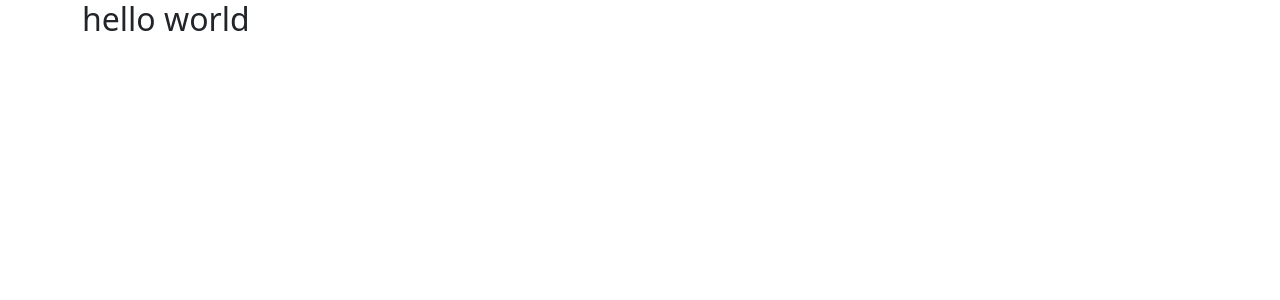
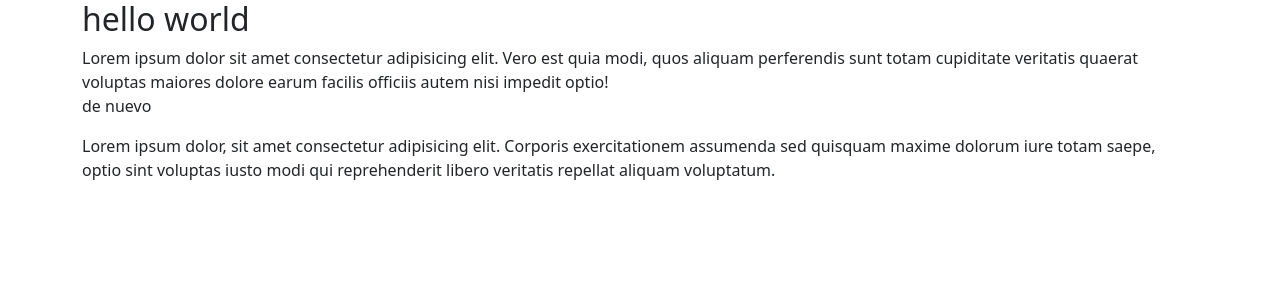
Before and after one commit to alejoP19/crud-Git, a PHP site: page / in a window 1280 px wide. Before the commit the part shown is almost empty. Shown: the top 300 px of the page. Run offline with PHP 8.4, Linux system fonts and the light colour scheme.

Commit message:
add texts

```diff
--- a/index.php
+++ b/index.php
@@ -12,6 +12,11 @@ include_once 'views/main/partials/header.php';
 </head>
 <body>
     <h2>hello world</h2>
+    Lorem ipsum dolor sit amet consectetur adipisicing elit. Vero est quia modi, quos aliquam perferendis sunt totam cupiditate veritatis quaerat voluptas maiores dolore earum facilis officiis autem nisi impedit optio!
+    <p>de nuevo</p>
+    <div>
+        <p>Lorem ipsum dolor, sit amet consectetur adipisicing elit. Corporis exercitationem assumenda sed quisquam maxime dolorum iure totam saepe, optio sint voluptas iusto modi qui reprehenderit libero veritatis repellat aliquam voluptatum.</p>
+    </div>
 </body>
 </html>
 
```
